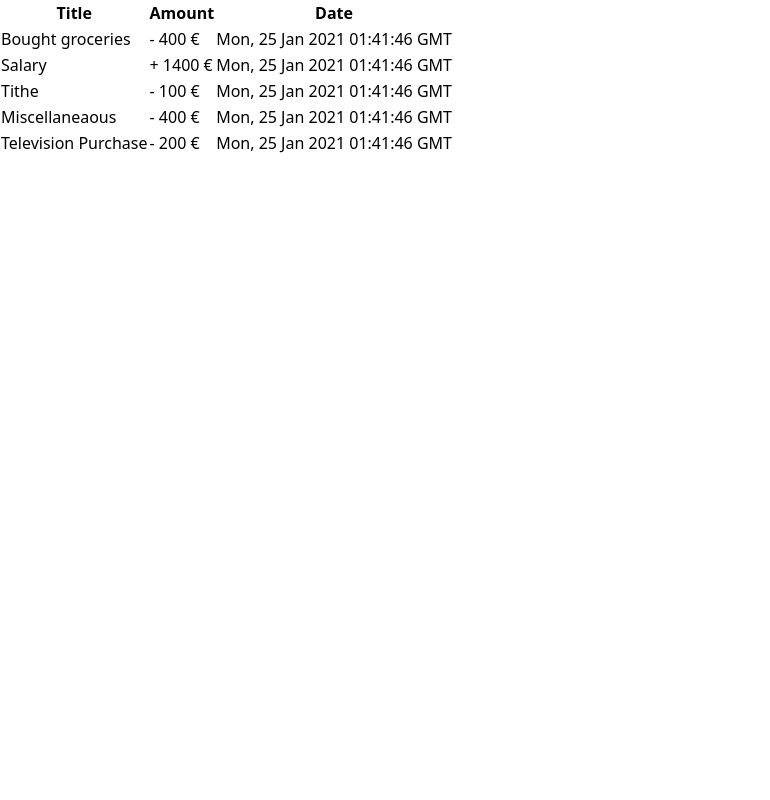
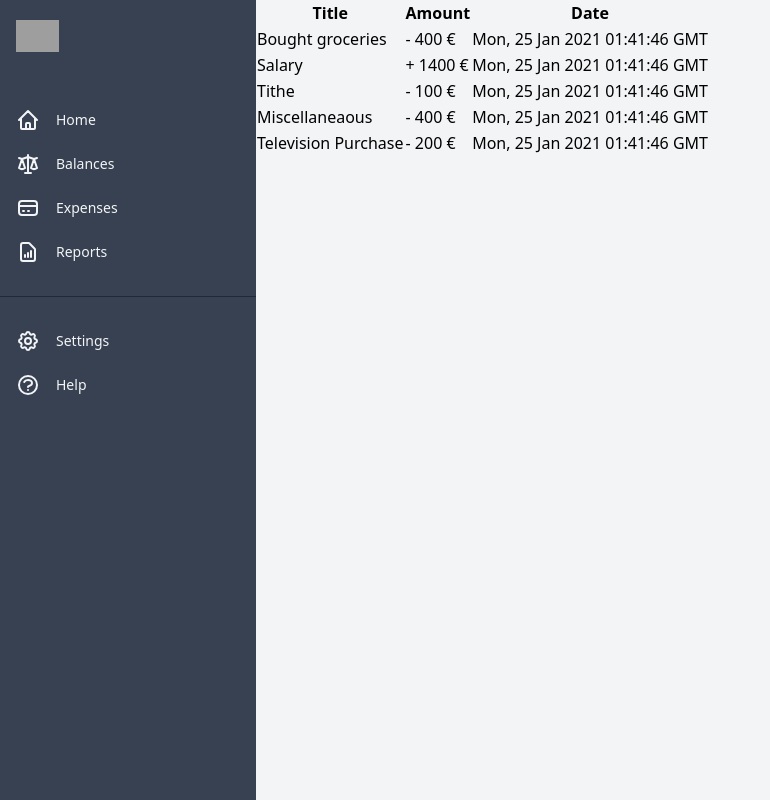
Before and after one commit to ofemmy/expense-tracker, a Next.js app: page / in a window 1280 px wide. Shown: the whole page, without its empty margins (0-770 px from the left). Built offline with nearby package versions, Linux system fonts and the light colour scheme; grey boxes are pictures that could not be loaded; a web font is replaced by a local one.

Commit message:
sidebar component redone in tailwind

```diff
--- a/components/Layout.tsx
+++ b/components/Layout.tsx
@@ -1,13 +1,35 @@
-import { Box, Flex } from "@chakra-ui/react";
-import Navbar from "./Navbar";
 import Sidebar from "./Sidebar";
+import {MenuItem} from "../components/Sidebar";
+import HomeSVG from "./svgs/HomeSVG";
+import ScaleSVG from "./svgs/ScaleSVG";
+import CardSVG from "./svgs/CardSVG";
+import DocumentSVG from "./svgs/DocumentSVG";
+type LayoutProps = {};
+const Layout: React.FC<LayoutProps> = ({ children }) => {
+  const links:MenuItem[] = [
+    {href:"/",name:"Home",icon:HomeSVG },
+    {href:"/income",name:"Balances",icon:ScaleSVG},
+    {href:"/expense",name:"Expenses",icon:CardSVG},
+    {href:"/report",name:"Reports",icon:DocumentSVG}
 
-type LayoutProps = {
+  ]
+  return (
+    <div className="h-screen flex overflow-hidden bg-gray-100">
+      <div className="hidden lg:flex lg:flex-shrink-0">
+        <div className="flex flex-col w-64">
+          <Sidebar links={links}/>
+        </div>
+      </div>
+      <div className="flex-1">{children}</div>
+    </div>
+  );
+};
+export default Layout;
 
-}
-const Layout: React.FC<LayoutProps> = ({children}) => {
-  return (
-    <>
+/**
+ *
+ *
+ * <>
      <Navbar/>
      <Flex>
      <Sidebar/>
@@ -17,6 +39,5 @@ const Layout: React.FC<LayoutProps> = ({children}) => {
     </Flex>
 
     </>
-  );
-}
-export default Layout
+ *
+ */
--- a/components/Sidebar.tsx
+++ b/components/Sidebar.tsx
@@ -1,11 +1,71 @@
 import React from "react";
 import Link from "next/link";
-import { Box, Center, VStack } from "@chakra-ui/react";
+import SettingsSVG from "./svgs/SettingsSVG";
+import HelpSVG from "./svgs/HelpSVG";
 
-type SidebarProps = {};
-const Sidebar: React.FC<SidebarProps> = () => {
+export type MenuItem = {
+  href: string;
+  name: string;
+  icon?: React.FC<React.SVGProps<SVGSVGElement>>;
+};
+type SidebarProps = {
+  links: MenuItem[];
+};
+const Sidebar: React.FC<SidebarProps> = ({ links }) => {
   return (
-    <Box width="300px" bgColor="blue.700" minH="100vh" color="white">
+    <div className="flex flex-col flex-grow bg-gray-700 pt-5 pb-4 overflow-y-auto">
+      <div className="flex items-center flex-shrink-0 px-4">
+        <img
+          className="h-8 w-auto"
+          src="https://tailwindui.com/img/logos/easywire-logo-cyan-300-mark-white-text.svg"
+          alt="Easywire logo"
+        />
+      </div>
+      <nav
+        className="mt-5 flex-1 flex flex-col divide-y divide-gray-800 overflow-y-auto mt-12"
+        aria-label="Sidebar"
+      >
+        <div className="px-2 space-y-1">
+          {links.map(({ href, name,icon }) => (
+            <Link href={href}>
+              <a
+                href=""
+                className="group flex items-center px-2 py-2 text-sm leading-6 font-medium rounded-md text-gray-100 hover:text-white hover:bg-gray-600"
+              >
+                {icon(null)}
+                {name}
+              </a>
+            </Link>
+          ))}
+        </div>
+        <div className="mt-6 pt-6">
+          <div className="px-2 space-y-1">
+            <a
+              href="#"
+              className="group flex items-center px-2 py-2 text-sm leading-6 font-medium rounded-md text-gray-100 hover:text-white hover:bg-gray-600"
+            >
+              <SettingsSVG />
+              Settings
+            </a>
+
+            <a
+              href="#"
+              className="group flex items-center px-2 py-2 text-sm leading-6 font-medium rounded-md text-gray-100 hover:text-white hover:bg-gray-600"
+            >
+              <HelpSVG />
+              Help
+            </a>
+          </div>
+        </div>
+      </nav>
+    </div>
+  );
+};
+
+export default Sidebar;
+
+/**
+ * <Box width="300px" bgColor="blue.700" minH="100vh" color="white">
       <VStack pt="210px">
         <Center
           fontWeight="semibold"
@@ -45,7 +105,6 @@ const Sidebar: React.FC<SidebarProps> = () => {
         </Center>
       </VStack>
     </Box>
-  );
-};
-
-export default Sidebar;
+ *
+ *
+*/
--- /dev/null
+++ b/components/svgs/CardSVG.tsx
@@ -0,0 +1,11 @@
+import React from 'react'
+
+const CardSVG = () => {
+    return (
+        <svg className="mr-4 h-6 w-6 text-cyan-200" xmlns="http://www.w3.org/2000/svg" fill="none" viewBox="0 0 24 24" stroke="currentColor" aria-hidden="true">
+        <path strokeLinecap="round" strokeLinejoin="round" stroke-width="2" d="M3 10h18M7 15h1m4 0h1m-7 4h12a3 3 0 003-3V8a3 3 0 00-3-3H6a3 3 0 00-3 3v8a3 3 0 003 3z" />
+      </svg>
+    )
+}
+
+export default CardSVG
--- /dev/null
+++ b/components/svgs/DocumentSVG.tsx
@@ -0,0 +1,23 @@
+import React from "react";
+
+const DocumentSVG = () => {
+  return (
+    <svg
+      className="mr-4 h-6 w-6 text-cyan-200"
+      xmlns="http://www.w3.org/2000/svg"
+      fill="none"
+      viewBox="0 0 24 24"
+      stroke="currentColor"
+      aria-hidden="true"
+    >
+      <path
+        strokeLinecap="round"
+        strokeLinejoin="round"
+        stroke-width="2"
+        d="M9 17v-2m3 2v-4m3 4v-6m2 10H7a2 2 0 01-2-2V5a2 2 0 012-2h5.586a1 1 0 01.707.293l5.414 5.414a1 1 0 01.293.707V19a2 2 0 01-2 2z"
+      />
+    </svg>
+  );
+};
+
+export default DocumentSVG;
--- /dev/null
+++ b/components/svgs/HelpSVG.tsx
@@ -0,0 +1,11 @@
+import React from 'react'
+
+const HelpSVG = () => {
+    return (
+        <svg className="mr-4 h-6 w-6 text-cyan-200" xmlns="http://www.w3.org/2000/svg" fill="none" viewBox="0 0 24 24" stroke="currentColor" aria-hidden="true">
+        <path strokeLinecap="round" strokeLinejoin="round" stroke-width="2" d="M8.228 9c.549-1.165 2.03-2 3.772-2 2.21 0 4 1.343 4 3 0 1.4-1.278 2.575-3.006 2.907-.542.104-.994.54-.994 1.093m0 3h.01M21 12a9 9 0 11-18 0 9 9 0 0118 0z" />
+      </svg>
+    )
+}
+
+export default HelpSVG
--- /dev/null
+++ b/components/svgs/HomeSVG.tsx
@@ -0,0 +1,23 @@
+import React from "react";
+
+const HomeSVG = () => {
+  return (
+    <svg
+      className="mr-4 h-6 w-6 text-cyan-200"
+      xmlns="http://www.w3.org/2000/svg"
+      fill="none"
+      viewBox="0 0 24 24"
+      stroke="currentColor"
+      aria-hidden="true"
+    >
+      <path
+        strokeLinecap="round"
+        strokeLinejoin="round"
+        stroke-width="2"
+        d="M3 12l2-2m0 0l7-7 7 7M5 10v10a1 1 0 001 1h3m10-11l2 2m-2-2v10a1 1 0 01-1 1h-3m-6 0a1 1 0 001-1v-4a1 1 0 011-1h2a1 1 0 011 1v4a1 1 0 001 1m-6 0h6"
+      />
+    </svg>
+  );
+};
+
+export default HomeSVG;
--- /dev/null
+++ b/components/svgs/ScaleSVG.tsx
@@ -0,0 +1,11 @@
+import React from 'react'
+
+const ScaleSVG = () => {
+    return (
+        <svg className="mr-4 h-6 w-6 text-cyan-200" xmlns="http://www.w3.org/2000/svg" fill="none" viewBox="0 0 24 24" stroke="currentColor" aria-hidden="true">
+        <path strokeLinecap="round" strokeLinejoin="round" stroke-width="2" d="M3 6l3 1m0 0l-3 9a5.002 5.002 0 006.001 0M6 7l3 9M6 7l6-2m6 2l3-1m-3 1l-3 9a5.002 5.002 0 006.001 0M18 7l3 9m-3-9l-6-2m0-2v2m0 16V5m0 16H9m3 0h3" />
+      </svg>
+    )
+}
+
+export default ScaleSVG
--- /dev/null
+++ b/components/svgs/SettingsSVG.tsx
@@ -0,0 +1,13 @@
+import React from 'react'
+
+const SettingsSVG = () => {
+    return (
+        <svg className="mr-4 h-6 w-6 text-cyan-200" xmlns="http://www.w3.org/2000/svg" fill="none" viewBox="0 0 24 24" stroke="currentColor" aria-hidden="true">
+        <path strokeLinecap="round" strokeLinejoin="round" stroke-width="2" d="M10.325 4.317c.426-1.756 2.924-1.756 3.35 0a1.724 1.724 0 002.573 1.066c1.543-.94 3.31.826 2.37 2.37a1.724 1.724 0 001.065 2.572c1.756.426 1.756 2.924 0 3.35a1.724 1.724 0 00-1.066 2.573c.94 1.543-.826 3.31-2.37 2.37a1.724 1.724 0 00-2.572 1.065c-.426 1.756-2.924 1.756-3.35 0a1.724 1.724 0 00-2.573-1.066c-1.543.94-3.31-.826-2.37-2.37a1.724 1.724 0 00-1.065-2.572c-1.756-.426-1.756-2.924 0-3.35a1.724 1.724 0 001.066-2.573c-.94-1.543.826-3.31 2.37-2.37.996.608 2.296.07 2.572-1.065z" />
+        <path strokeLinecap="round" strokeLinejoin="round" stroke-width="2" d="M15 12a3 3 0 11-6 0 3 3 0 016 0z" />
+      </svg>
+
+    )
+}
+
+export default SettingsSVG
--- /dev/null
+++ b/next.config.js
@@ -0,0 +1,2 @@
+const withImages = require('next-images');
+module.exports = withImages();
--- a/package.json
+++ b/package.json
@@ -14,6 +14,7 @@
     "autoprefixer": "^10.2.3",
     "framer-motion": "^3.2.2-rc.1",
     "next": "10.0.5",
+    "next-images": "^1.7.0",
     "postcss": "^8.2.4",
     "react": "17.0.1",
     "react-dom": "17.0.1",
--- a/pages/_app.tsx
+++ b/pages/_app.tsx
@@ -1,6 +1,7 @@
 import "../styles/globals.css";
 import React, { createContext, useReducer } from "react";
 import type { AppProps } from "next/app";
+import Layout from "../components/Layout";
 // import { ChakraProvider } from "@chakra-ui/react";
 // import { theme } from "../styles/AppTheme";
 // import Layout from "../components/Layout";
@@ -22,7 +23,11 @@ import type { AppProps } from "next/app";
 // }
 //export const AppContext = createContext<MyAppContext>(null);
 function MyApp({ Component, pageProps }: AppProps) {
-  return <Component {...pageProps} />;
+  return (
+    <Layout>
+      <Component {...pageProps} />
+    </Layout>
+  );
 }
 
 export default MyApp;
```
Also changed, not shown: public/settings.svg (added), 1 other file (tests, documents, lock files or other folders).
